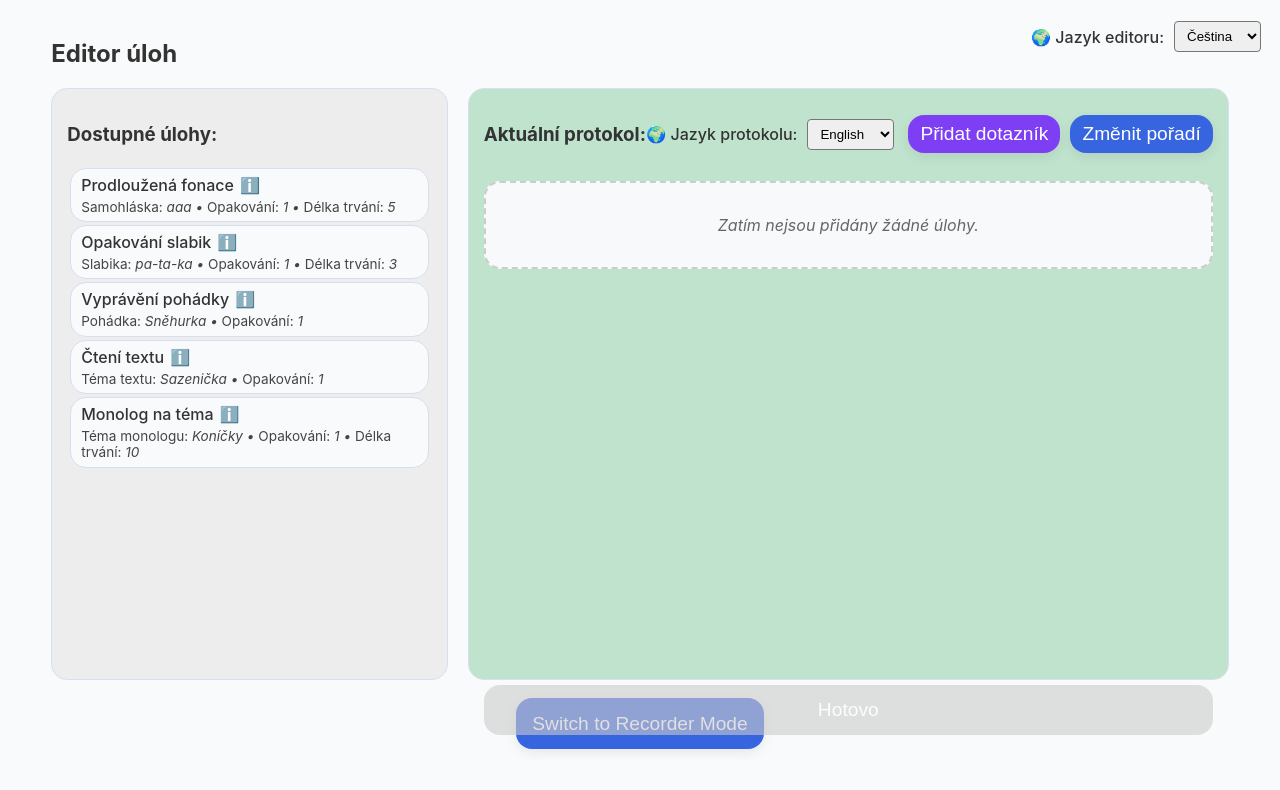
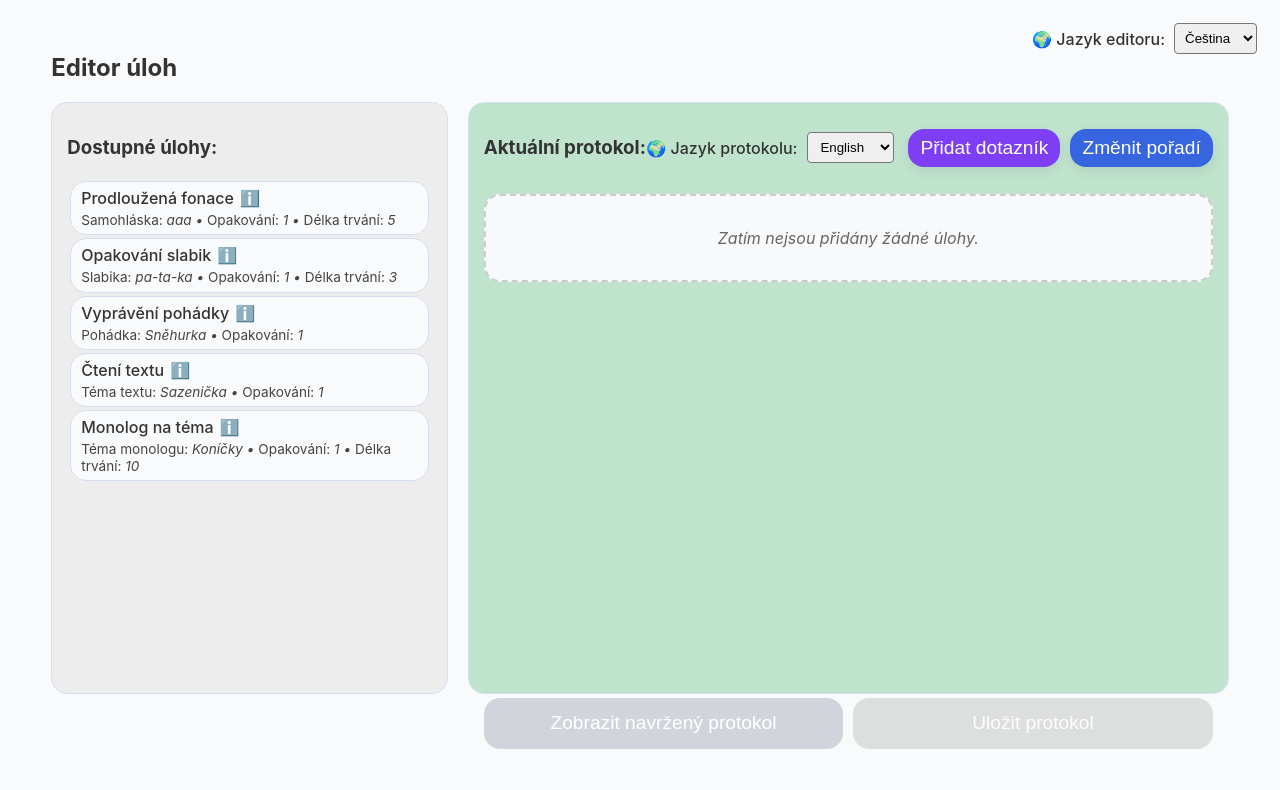
Before and after one commit to maskopav/web_app_test_react, a React (Vite) app: page / in a window 1280 px wide. Shown: the top 790 px of the page. Built offline with nearby package versions, Linux system fonts and the light colour scheme.

Commit message:
Two other buttons added to Admin interface ( just placeholders)

```diff
--- a/src/App.css
+++ b/src/App.css
@@ -27,7 +27,7 @@ body {
   flex-direction: column;
   align-items: center;
   padding: 0.2rem;
-  min-height: 95vh;
+  min-height: 90vh;
 }
 
 .task-wrapper {
--- a/src/App.jsx
+++ b/src/App.jsx
@@ -5,12 +5,6 @@ import CompletionScreen from "./components/CompletionScreen";
 import ModeSwitchButton from "./components/ModeSwitchButton";
 import LanguageSwitcher from "./components/LanguageSwitcher";
 import { TASKS as TASK_DEFS, createTask } from "./tasks";
-import {
-  translateTaskTitle,
-  translateTaskInstructions,
-  translateTaskInstructionsActive,
-  getResolvedParams
-} from "./utils/translations";
 import { resolveTasks, resolveTask } from "./utils/taskResolver";
 import AdminTaskEditor from "./components/AdminTaskEditor";
 import './App.css';
@@ -83,9 +77,9 @@ function App() {
 
 return (
   <div className="app-container" style={{ position: "relative" }}>
-    <LanguageSwitcher />
     {adminMode ? (
       <>
+        <LanguageSwitcher />
         <AdminTaskEditor
           initialTasks={configuredTasks}
           onChange={(tasks) => setConfiguredTasks(tasks)}
@@ -94,10 +88,6 @@ return (
             setAdminMode(false);
             setTaskIndex(0);
           }}
-        />
-        <ModeSwitchButton
-          adminMode={adminMode}
-          onToggle={() => setAdminMode(false)}
         />
       </>
     ) : (
--- a/src/components/AdminTaskEditor/AdminTaskEditor.css
+++ b/src/components/AdminTaskEditor/AdminTaskEditor.css
@@ -116,18 +116,18 @@
   .delete-icon { color: var(--danger);}
 
   .button-row { margin-top: 15px; display: flex; gap: 10px; }
-  .button-done {
+  .button-save {
     background: var(--success);
     cursor: pointer;
   }
 
-  .button-done:disabled {
+  .button-save:disabled {
     background: #ccc;
     cursor: not-allowed;
     opacity: 0.6;
   }
 
-  .button-done:not(:disabled):hover {
+  .button-save:not(:disabled):hover {
     background: #229954;
   }
 
--- a/src/components/AdminTaskEditor/AdminTaskEditor.jsx
+++ b/src/components/AdminTaskEditor/AdminTaskEditor.jsx
@@ -239,11 +239,18 @@ export function AdminTaskEditor({ initialTasks = [], onSave = () => {}, onChange
 
       <div className="button-row">
         <button
-          className="button-done"
+          className="button-show-tasks"
           onClick={() => onSave(tasks)}
           disabled={tasks.length === 0}
         >
-          {t("done")}
+          {t("showProtocol")}
+        </button>
+        <button
+          className="button-save"
+          onClick={() => onSave()}
+          disabled={tasks.length === 0}
+        >
+          {t("saveProtocol")}
         </button>
       </div>
         </div>
--- a/src/components/LanguageSwitcher/LanguageSwitcher.css
+++ b/src/components/LanguageSwitcher/LanguageSwitcher.css
@@ -1,13 +1,13 @@
 /* src/components/LanguageSwitcher.css */
 .language-switcher {
     position: absolute;
-    top: 15px;
-    right: 15px;
+    top: 20px;
+    right: 20px;
   }
 
   .language-switcher select {
     border-radius: 4px;
-    padding: 6px 8px;
-    margin: 6px 4px;
+    padding: 6px 6px;
+    margin: 3px 3px;
     cursor: pointer;
   }
--- a/src/i18n/cs/admin.json
+++ b/src/i18n/cs/admin.json
@@ -10,7 +10,8 @@
     "addQuestionnaire": "Přidat dotazník",
     "reorderTasks": "Změnit pořadí",
     "finishReordering": "Dokončit změnu pořadí",
-    "done": "Hotovo",
+    "showProtocol": "Zobrazit navržený protokol",
+    "saveProtocol": "Uložit protokol",
     "params": "Parametery",
     "tooltips": {
       "edit": "Upravit tuto úlohu",
--- a/src/i18n/en/admin.json
+++ b/src/i18n/en/admin.json
@@ -10,7 +10,8 @@
     "addQuestionnaire": "Add Questionnaire",
     "reorderTasks": "Reorder Tasks",
     "finishReordering": "Finish Reordering",
-    "done": "Done",
+    "showProtocol": "Show designed protocol",
+    "saveProtocol": "Save protocol",
     "params": "Parameters",
     "tooltips": {
       "edit": "Edit this task",
```
